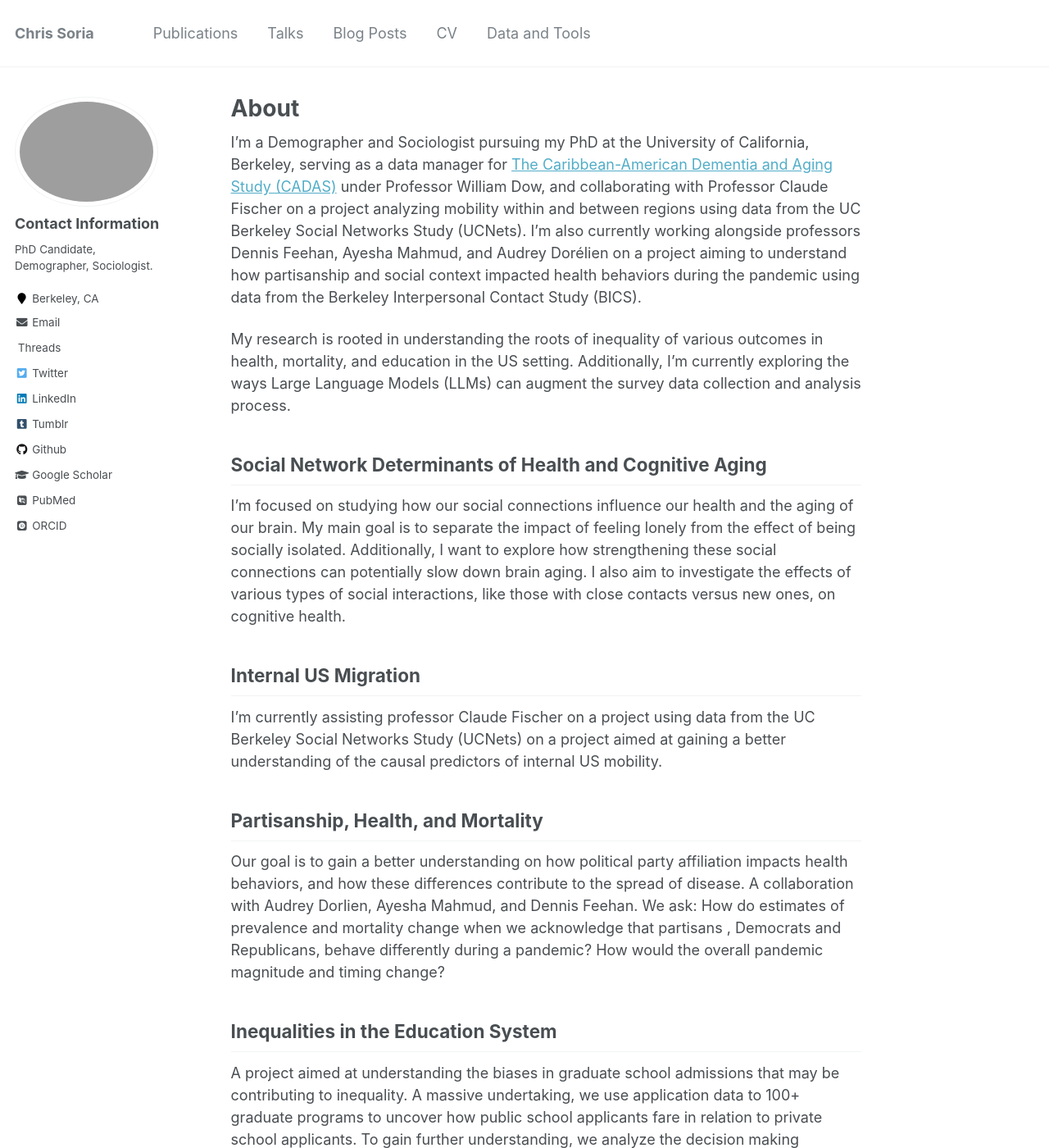
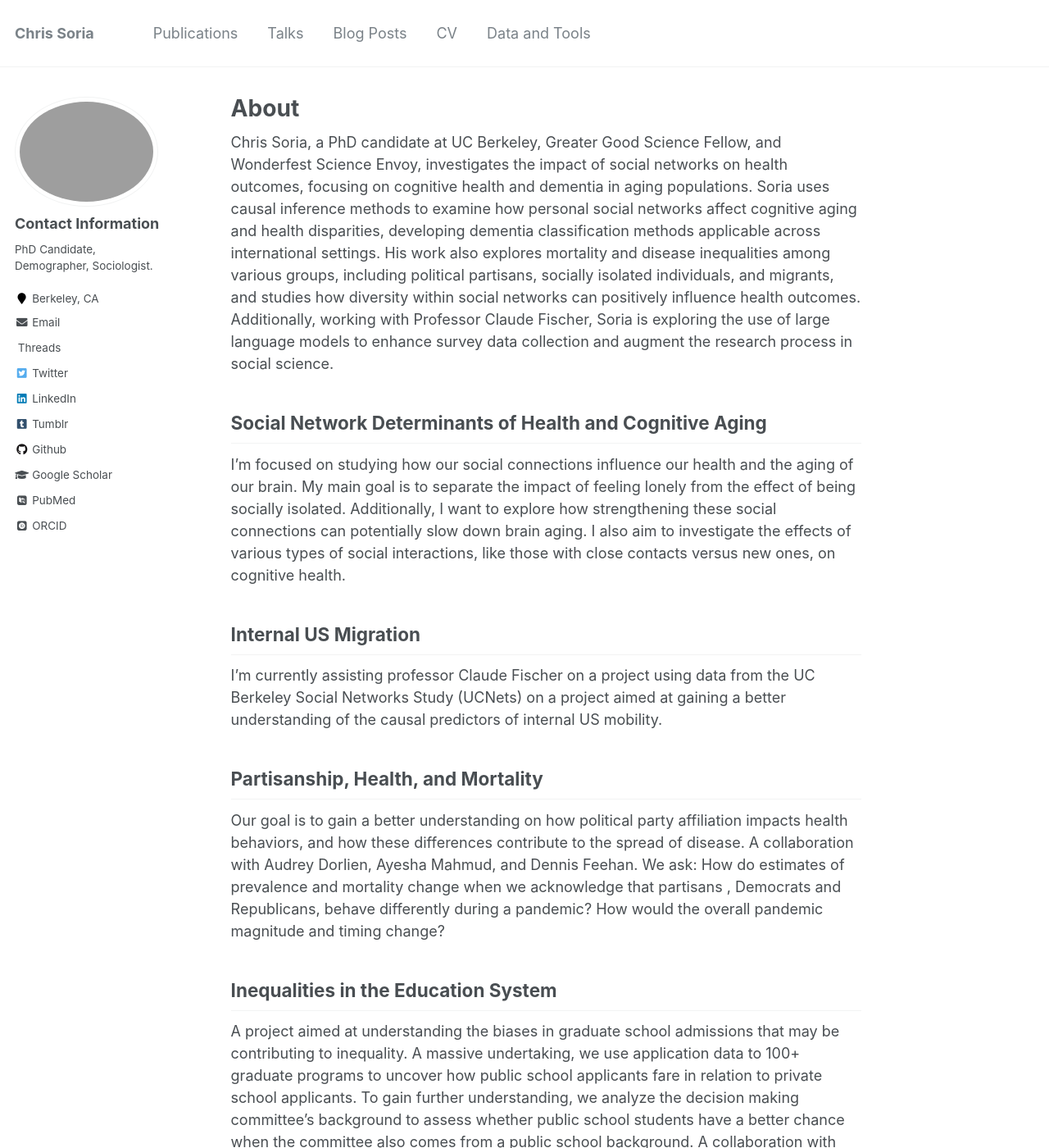
Before and after one commit to chrissoria/chrissoria.github.io, a Jekyll site: the page built from _pages/about.md, in a window 1280 px wide and 1400 px high. Shown: the whole window at 82% size. Built offline with Jekyll 4.4.1, drawn with Linux system fonts in a browser that asks for light colours; some web fonts are replaced; some of the changed text lies outside the part shown.

Commit message:
updated the about me section

```diff
--- a/_pages/about.md
+++ b/_pages/about.md
@@ -9,9 +9,7 @@ redirect_from:
 ---
 
 
-I'm a Demographer and Sociologist pursuing my PhD at the University of California, Berkeley, serving as a data manager for <a href="https://populationsciences.berkeley.edu/cadas/investigators/">The Caribbean-American Dementia and Aging Study (CADAS)</a> under Professor William Dow, and collaborating with Professor Claude Fischer on a project analyzing mobility within and between regions using data from the UC Berkeley Social Networks Study (UCNets). I'm also currently working alongside professors Dennis Feehan, Ayesha Mahmud, and Audrey Dorélien on a project aiming to understand how partisanship and social context impacted health behaviors during the pandemic using data from the Berkeley Interpersonal Contact Study (BICS).
-
-My research is rooted in understanding the roots of inequality of various outcomes in health, mortality, and education in the US setting. Additionally, I'm currently exploring the ways  Large Language Models (LLMs) can augment the survey data collection and analysis process.
+Chris Soria, a PhD candidate at UC Berkeley, Greater Good Science Fellow, and Wonderfest Science Envoy, investigates the impact of social networks on health outcomes, focusing on cognitive health and dementia in aging populations. Soria uses causal inference methods to examine how personal social networks affect cognitive aging and health disparities, developing dementia classification methods applicable across international settings. His work also explores mortality and disease inequalities among various groups, including political partisans, socially isolated individuals, and migrants, and studies how diversity within social networks can positively influence health outcomes. Additionally, working with Professor Claude Fischer, Soria is exploring the use of large language models to enhance survey data collection and augment the research process in social science.
 
 Social Network Determinants of Health and Cognitive Aging
 ------
@@ -37,7 +35,7 @@ A collaboration with Matthew Stenberg, Sara Quigley, Catherine Madsen, and Lisa
 
 Utlizing Large Language Models for Assisting the Research Process
 ------
-A personal project of mine focused on how Large Language Models (LLM's) can help augment the research process.
+How Large Language Models (LLM's) can help augment the research process.
 
 For more info
 ------
```
Also changed, not shown: _posts/2024-12-20-three-group-sir.md (+9 -0 lines), 2 other files.
